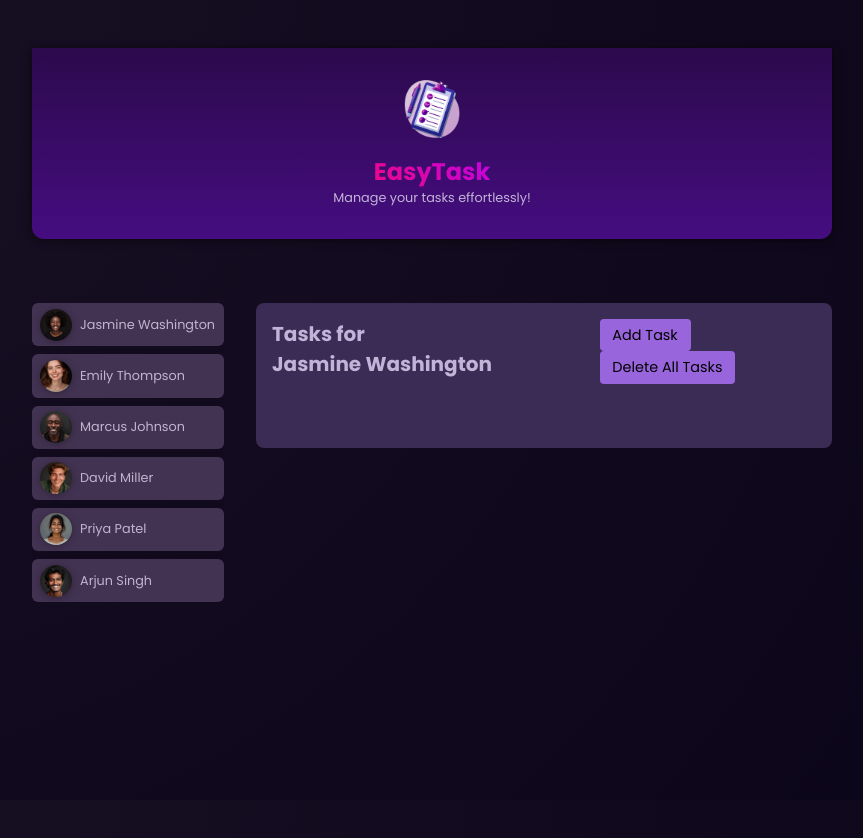
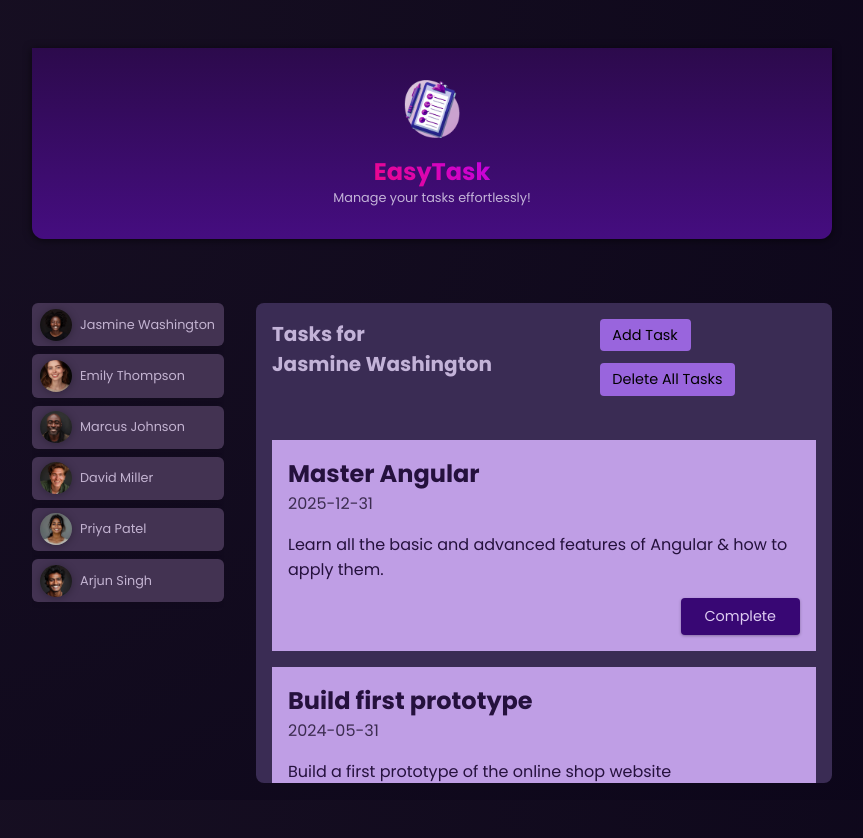
Before and after one commit to ajay0006/angular-projects-2025, an Angular app in the folder Angular-Essestials/: page / in a window 1280 px wide. Both pictures are taken after a click on the button "Jasmine Washington". Shown: the top 838 px of the page, without its empty margins (208-1071 px from the left). Built offline with nearby package versions, Linux system fonts and the light colour scheme.

Commit message:
linked all tasks together and UI page displaays accordingly, next is to work on the event functions

```diff
--- /dev/null
+++ b/Angular-Essestials/src/app/task/task.css
@@ -0,0 +1,37 @@
+article {
+  padding: 1rem;
+  color: #25113d;
+  background-color: #bf9ee5;
+}
+
+h2 {
+  margin: 0;
+}
+
+time {
+  color: #3c2c50;
+}
+
+.actions {
+  text-align: right;
+  margin: 0;
+}
+
+.actions button {
+  font: inherit;
+  font-size: 0.9rem;
+  cursor: pointer;
+  background-color: #380774;
+  color: #decdf2;
+  border-radius: 4px;
+  padding: 0.5rem 1.5rem;
+  border: none;
+  box-shadow: 0 1px 3px rgba(0, 0, 0, 0.3);
+  transition: all 0.3s ease;
+}
+
+.actions button:hover,
+.actions button:active {
+  background-color: #4a0774;
+  box-shadow: 0 1px 6px rgba(0, 0, 0, 0.3);
+}
--- /dev/null
+++ b/Angular-Essestials/src/app/task/task.html
@@ -0,0 +1,8 @@
+<article>
+    <h2>{{ task.title }}</h2>
+    <time>{{ task.dueDate}}</time>
+    <p>{{ task.summary }}</p>
+    <div class="actions">
+        <button (click)="onCompleteTask(task.id)">Complete</button>
+    </div>
+</article>
--- /dev/null
+++ b/Angular-Essestials/src/app/task/task.ts
@@ -0,0 +1,24 @@
+import { Component, Input } from '@angular/core';
+type Task_Object = {
+  id: string;
+  userId: string;
+  title: string;
+  summary: string;
+  dueDate: string
+}
+
+@Component({
+  selector: 'app-task',
+  imports: [],
+  templateUrl: './task.html',
+  styleUrl: './task.css'
+})
+export class Task {
+    @Input({ required: true }) task: Task_Object = { id: '', userId: '', title: '', summary: '', dueDate: '' };
+
+    onCompleteTask(taskId: string) {
+        console.log(`Task with ID ${taskId} completed.`);
+        // Here you would typically emit an event or call a service to handle task completion
+    }
+
+}
--- a/Angular-Essestials/src/app/tasks/tasks.css
+++ b/Angular-Essestials/src/app/tasks/tasks.css
@@ -34,6 +34,7 @@ menu button {
   border: none;
   padding: 0.35rem 0.8rem;
   font-size: 0.9rem;
+  margin-bottom: 12px;
 }
 
 menu button:hover,
--- a/Angular-Essestials/src/app/tasks/tasks.html
+++ b/Angular-Essestials/src/app/tasks/tasks.html
@@ -7,10 +7,9 @@
         </menu>
     </header>
     <ul>
-        @for (task of tasks; track task.id) {
+        @for (task of taskList; track task.id) {
         <li>
-            <span>{{ task.name }}</span>
-            <button (click)="onDeleteTask(task.id)">Delete</button>
+            <app-task [task]="task" (delete)="onDeleteTask(task.id)"></app-task>
         </li>
         }
     </ul>
--- a/Angular-Essestials/src/app/tasks/tasks.ts
+++ b/Angular-Essestials/src/app/tasks/tasks.ts
@@ -1,12 +1,30 @@
 import { Component, Input } from '@angular/core';
+import { Task } from '../task/task'
+import { test_tasks } from '../test-tasks';
+
 
 @Component({
   selector: 'app-tasks',
-  imports: [],
+  imports: [Task],
   templateUrl: './tasks.html',
   styleUrl: './tasks.css'
 })
 export class Tasks {
   @Input({ required: true }) name!: string;
+  taskList = test_tasks;
 
+  onDeleteTask(taskId: string) {
+      console.log(`Task with ID ${taskId} deleted.`);
+      // Here you would typically emit an event or call a service to handle task deletion
+  }
+
+  onAddTask() {
+      console.log('Add Task button clicked.');
+      // Here you would typically open a dialog or navigate to a task creation form
+  }
+
+  onDeleteAllTasks() {
+      console.log('Delete All Tasks button clicked.');
+      // Here you would typically emit an event or call a service to handle bulk task deletion
+  }
 }
--- /dev/null
+++ b/Angular-Essestials/src/app/test-tasks.ts
@@ -0,0 +1,25 @@
+export const test_tasks = [
+  {
+    id: 't1',
+    userId: 'u1',
+    title: 'Master Angular',
+    summary:
+      'Learn all the basic and advanced features of Angular & how to apply them.',
+    dueDate: '2025-12-31',
+  },
+  {
+    id: 't2',
+    userId: 'u3',
+    title: 'Build first prototype',
+    summary: 'Build a first prototype of the online shop website',
+    dueDate: '2024-05-31',
+  },
+  {
+    id: 't3',
+    userId: 'u3',
+    title: 'Prepare issue template',
+    summary:
+      'Prepare and describe an issue template which will help with project management',
+    dueDate: '2024-06-15',
+  },
+]
```
